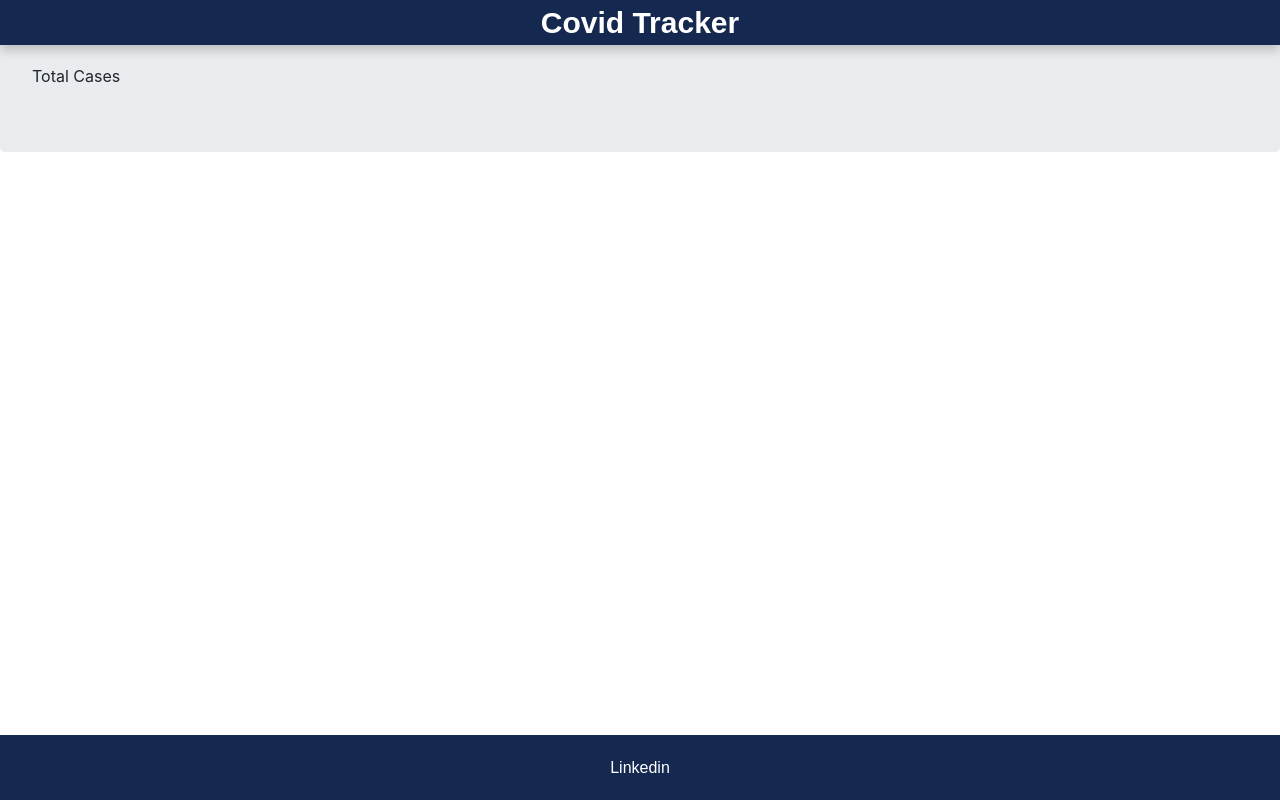
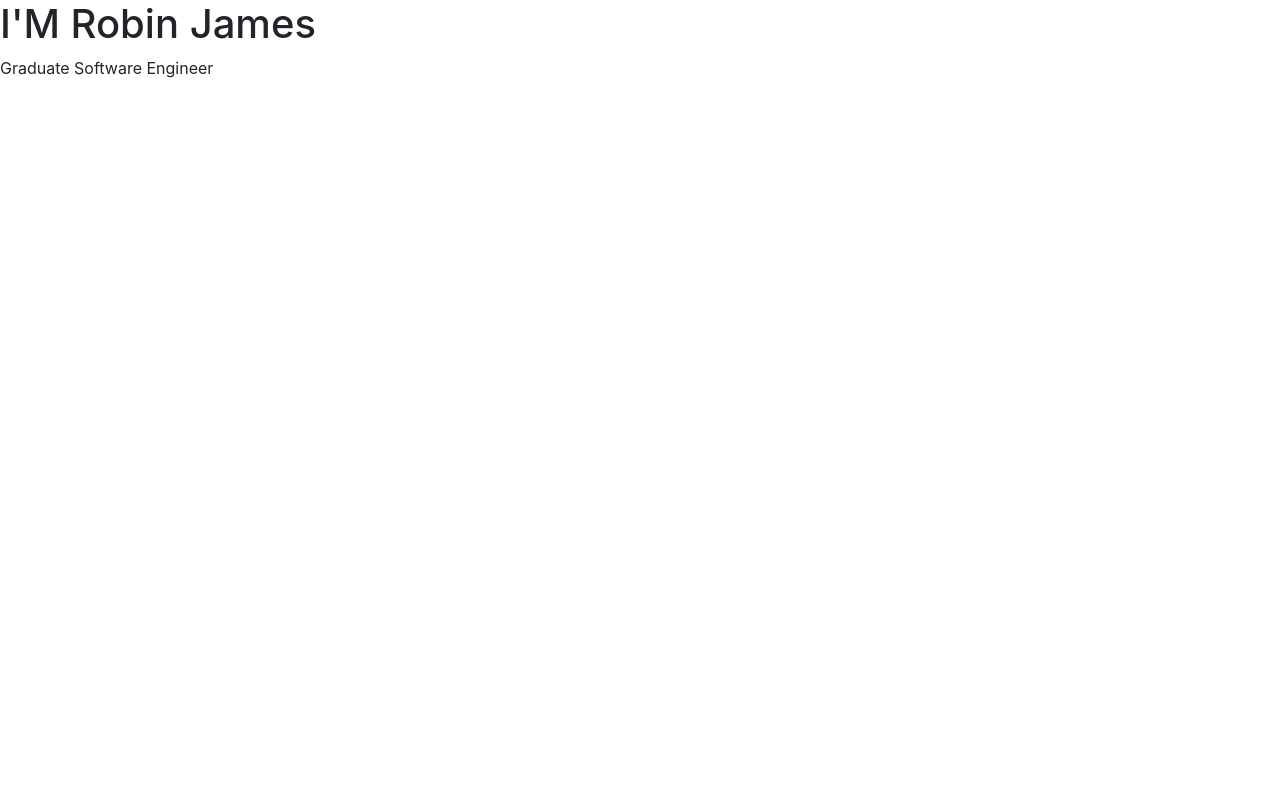
Before and after one commit to robinjames88/Portfolio, a plain HTML site: page index.html in a window 1280 px wide. Drawn offline with nearby package versions, Linux system fonts and the light colour scheme.

Commit message:
modified the index.html

```diff
--- a/index.html
+++ b/index.html
@@ -11,16 +11,11 @@
 </head>
 
 <body>
-  <div class="header">
-    <a href="#" class="logo">Covid Tracker</a>
-  </div>
-  <div class=jumbotron>
-    <div>Total Cases</div>
+<div>
 
-  </div>
-  <div class="footer">
-    <a href="#">Linkedin</a>
-  </div>
+</div>
+<h1>I'M Robin James</h1>
+<p>Graduate Software Engineer</p>
   <script src="https://code.jquery.com/jquery-3.5.1.slim.min.js" integrity="sha384-DfXdz2htPH0lsSSs5nCTpuj/zy4C+OGpamoFVy38MVBnE+IbbVYUew+OrCXaRkfj" crossorigin="anonymous"></script>
   <script src="https://cdn.jsdelivr.net/npm/popper.js@1.16.0/dist/umd/popper.min.js" integrity="sha384-Q6E9RHvbIyZFJoft+2mJbHaEWldlvI9IOYy5n3zV9zzTtmI3UksdQRVvoxMfooAo" crossorigin="anonymous"></script>
   <script src="https://stackpath.bootstrapcdn.com/bootstrap/4.5.0/js/bootstrap.min.js" integrity="sha384-OgVRvuATP1z7JjHLkuOU7Xw704+h835Lr+6QL9UvYjZE3Ipu6Tp75j7Bh/kR0JKI" crossorigin="anonymous"></script>
```
